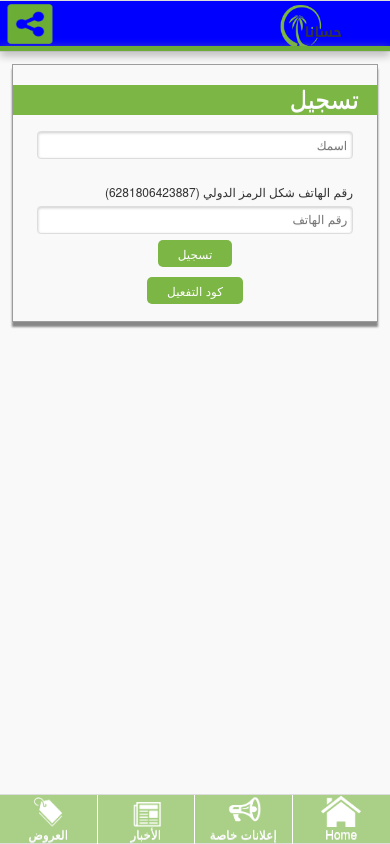
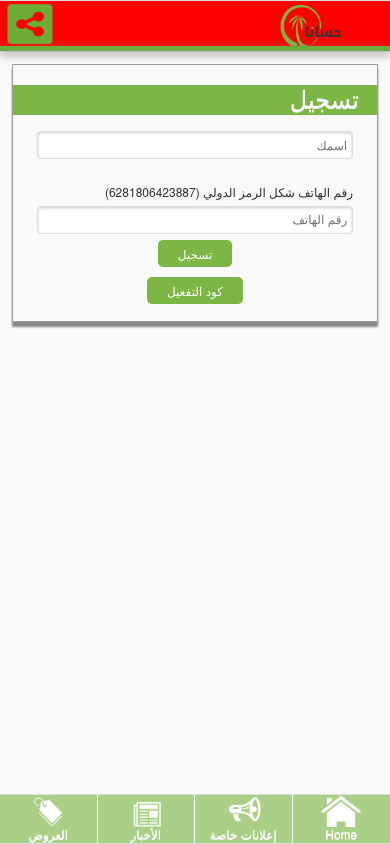
Before and after one commit to robitmuzaki/palm-app, a plain HTML site: page phonegap-start-master/www/index.html in a window 390 px wide. Drawn offline with Linux system fonts and the light colour scheme; some packages are replaced by stand-ins of ours.

Commit message:
install new whitelist plugin

```diff
--- a/phonegap-start-master/www/config.xml
+++ b/phonegap-start-master/www/config.xml
@@ -66,6 +66,7 @@
     <gap:plugin name="org.apache.cordova.vibration" />
 	<gap:plugin name="nl.x-services.plugins.socialsharing" version="4.3.8" />
 	<gap:plugin name="com.phonegap.plugin.statusbar" version="1.1.0" />
+	<gap:plugin name="com.indigoway.cordova.whitelist.whitelistplugin" version="1.1.1" />
 
     <!-- Third party plugins -->
     <!-- A list of available plugins are available at https://build.phonegap.com/plugins -->
@@ -119,9 +120,11 @@
         <access origin="http://phonegap.com" browserOnly="true" /> - only allows http://phonegap.com to be opened by the child browser.
     -->
     <access origin="*" />
+    <access origin="*.pushbots.com"/>
+    <access origin="*.sastrahost.com"/>
+    <access origin="*.drmimo.info"/>
     <!-- Added the following intents to support the removal of whitelist code from base cordova to a plugin -->
     <!-- Whitelist configuration. Refer to https://cordova.apache.org/docs/en/edge/guide_appdev_whitelist_index.md.html -->
-	<plugin name="cordova-plugin-whitelist" version="1" />
     <allow-intent href="http://*/*" />
     <allow-intent href="https://*/*" />
     <allow-intent href="tel:*" />
--- a/phonegap-start-master/www/css/index.css
+++ b/phonegap-start-master/www/css/index.css
@@ -479,5 +479,5 @@ h1 {
 }
 
 .header {
-background: blue;
+background: red;
 }
```
